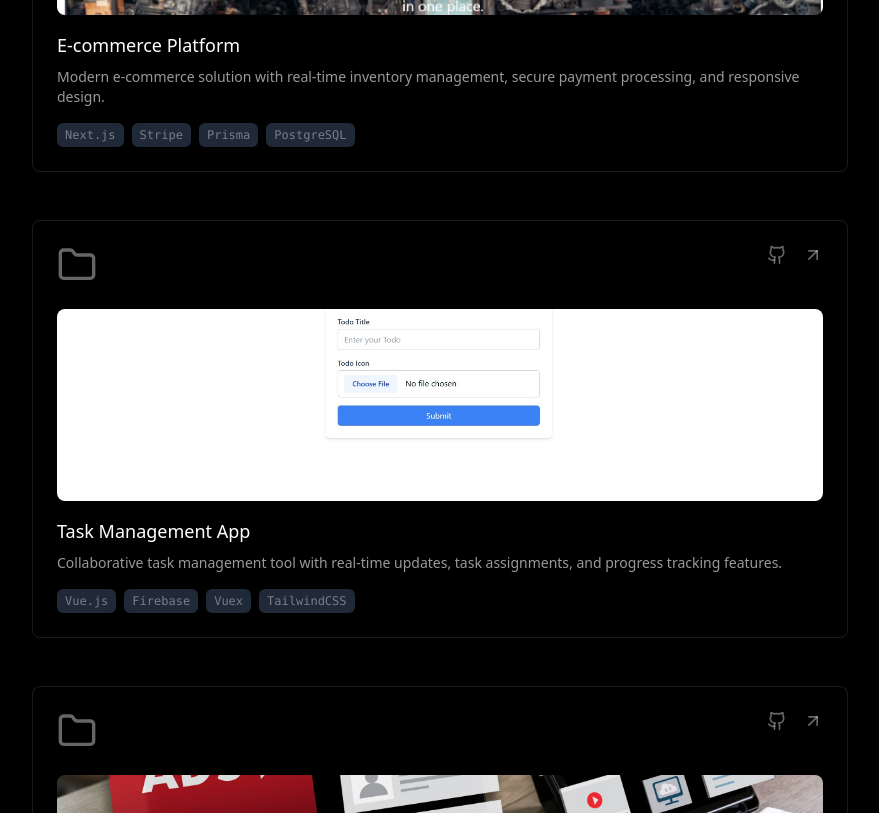
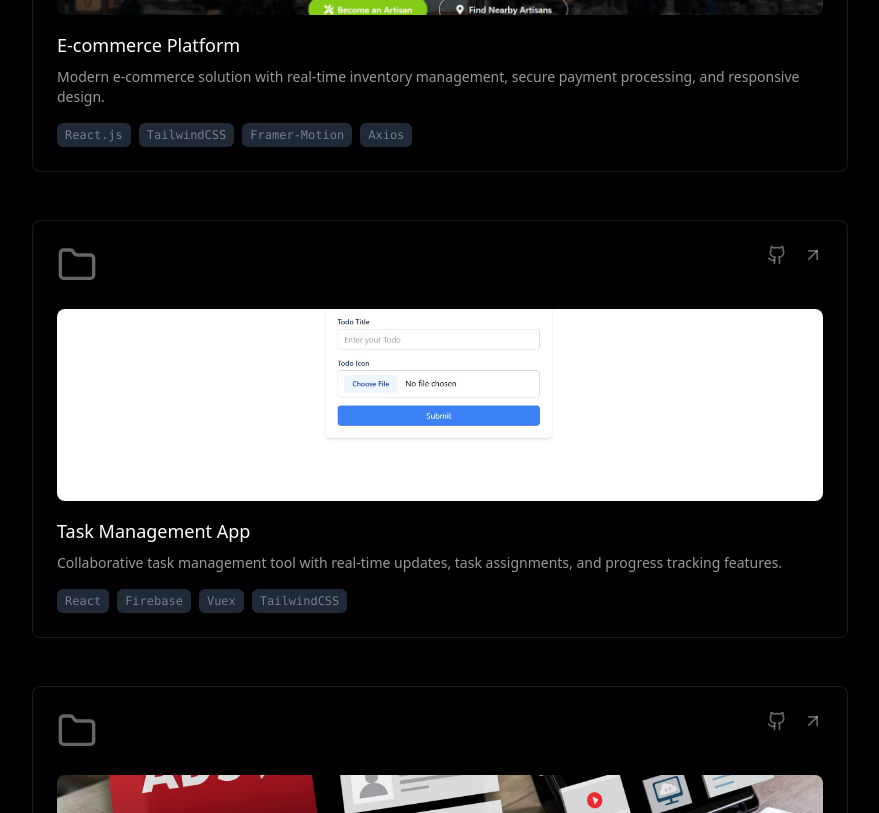
Before and after one commit to Tardigrade180/React-portfolio, a React (Vite) app: page / in a window 1280 px wide. Shown: the part 1820-2633 px from the top of the page, without its empty margins (200-1079 px from the left). Built offline with nearby package versions, Linux system fonts and the light colour scheme.

Commit message:
changed picture of e-commerce

```diff
--- a/src/components/PortfolioProject.jsx
+++ b/src/components/PortfolioProject.jsx
@@ -2,7 +2,7 @@ import React from 'react';
 import { motion } from 'framer-motion';
 import { Github, ArrowUpRight, Folder } from 'lucide-react';
 
-import ecommercePlatformImage from '../assets/img/artisam.jpg';
+import ecommercePlatformImage from '../assets/img/update-service-hub.jpg';
 import taskManagementImage from '../assets/img/todoapp.jpg';
 import adCraftImage from '../assets/img/adspic.jpg';
 import libraryManagementImage from '../assets/img/livrarypic.jpg';
@@ -14,7 +14,7 @@ const projects = [
     image: ecommercePlatformImage,
     liveLink: "https://service-hub-pro.netlify.app/",
     githubLink: "https://github.com/username/ecommerce-project",
-    tech: ["Next.js", "Stripe", "Prisma", "PostgreSQL"]
+    tech: ["React.js", "TailwindCSS", "Framer-Motion", "Axios"]
   },
   {
     title: "Task Management App",
@@ -22,7 +22,7 @@ const projects = [
     image: taskManagementImage,
     liveLink: "https://todoapp-100.netlify.app/",
     githubLink: "https://github.com/username/task-manager",
-    tech: ["Vue.js", "Firebase", "Vuex", "TailwindCSS"]
+    tech: ["React", "Firebase", "Vuex", "TailwindCSS"]
   },
   {
     title: "Advertisement Web App",
--- a/src/components/Project.jsx
+++ b/src/components/Project.jsx
@@ -2,7 +2,7 @@ import React from 'react';
 import { Github, ExternalLink, ArrowUpRight, Folder } from 'lucide-react';
 
 // Import images
-import ecommercePlatformImage from '../assets/img/artisam.jpg';
+import ecommercePlatformImage from '../assets/img/update-service-hub.jpg';
 import taskManagementImage from '../assets/img/todoapp.jpg';
 import adCraftImage from '../assets/img/adspic.jpg';
 import libraryManagementImage from '../assets/img/livrarypic.jpg';
@@ -15,7 +15,7 @@ const projects = [
     image: ecommercePlatformImage,
     liveLink: "https://service-hub-pro.netlify.app/",
     githubLink: "https://github.com/username/ecommerce-project",
-    tech: ["Next.js", "Stripe", "Prisma", "PostgreSQL"]
+    tech: ["React.js", "Tailwind", "Prisma", "PostgreSQL"]
   },
   {
     title: "Task Management App",
--- a/src/components/ProjectList.jsx
+++ b/src/components/ProjectList.jsx
@@ -15,7 +15,7 @@ const ProjectList = () => {
       description: 'Modern e-commerce solution with real-time inventory management, secure payment processing, and responsive design.',
       link: 'https://ecommerce-project.com',
       github: 'https://github.com/tardigrade180/ecommerce-project',
-      technologies: ['Next.js', 'Stripe', 'Prisma', 'PostgreSQL']
+      technologies: ['React.js', 'Node.js', 'Prisma', 'PostgreSQL']
     },
     {
       title: 'Task Management App',
```
Also changed, not shown: src/assets/img/update-service-hub.jpg (added).
